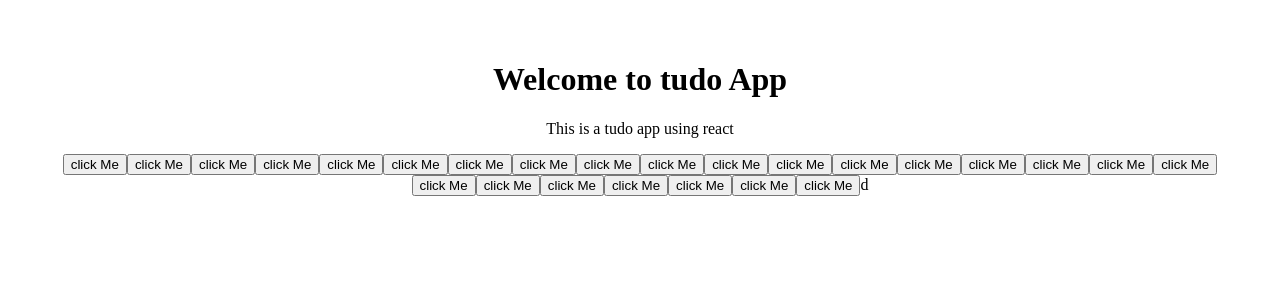
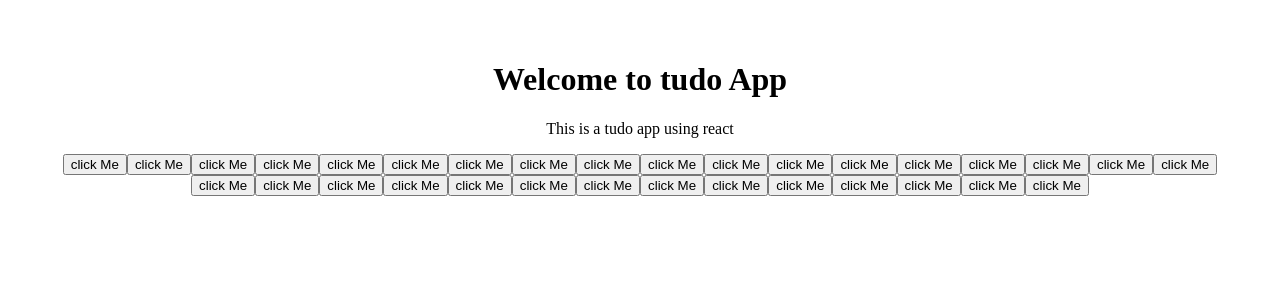
Before and after one commit to Hasanurislam/React-App, a React (Vite) app: page / in a window 1280 px wide. Shown: the top 300 px of the page. Built offline with nearby package versions, Linux system fonts and the light colour scheme.

Commit message:
sixth commit

```diff
--- a/src/App.jsx
+++ b/src/App.jsx
@@ -33,7 +33,14 @@ function App() {
     <button>click Me</button>
     <button>click Me</button>
     <button>click Me</button>
-    <button>click Me</button>d
+    <button>click Me</button>
+    <button>click Me</button>
+    <button>click Me</button>
+    <button>click Me</button>
+    <button>click Me</button>
+    <button>click Me</button>
+    <button>click Me</button>
+    <button>click Me</button>
   </div>
 
 }
```
